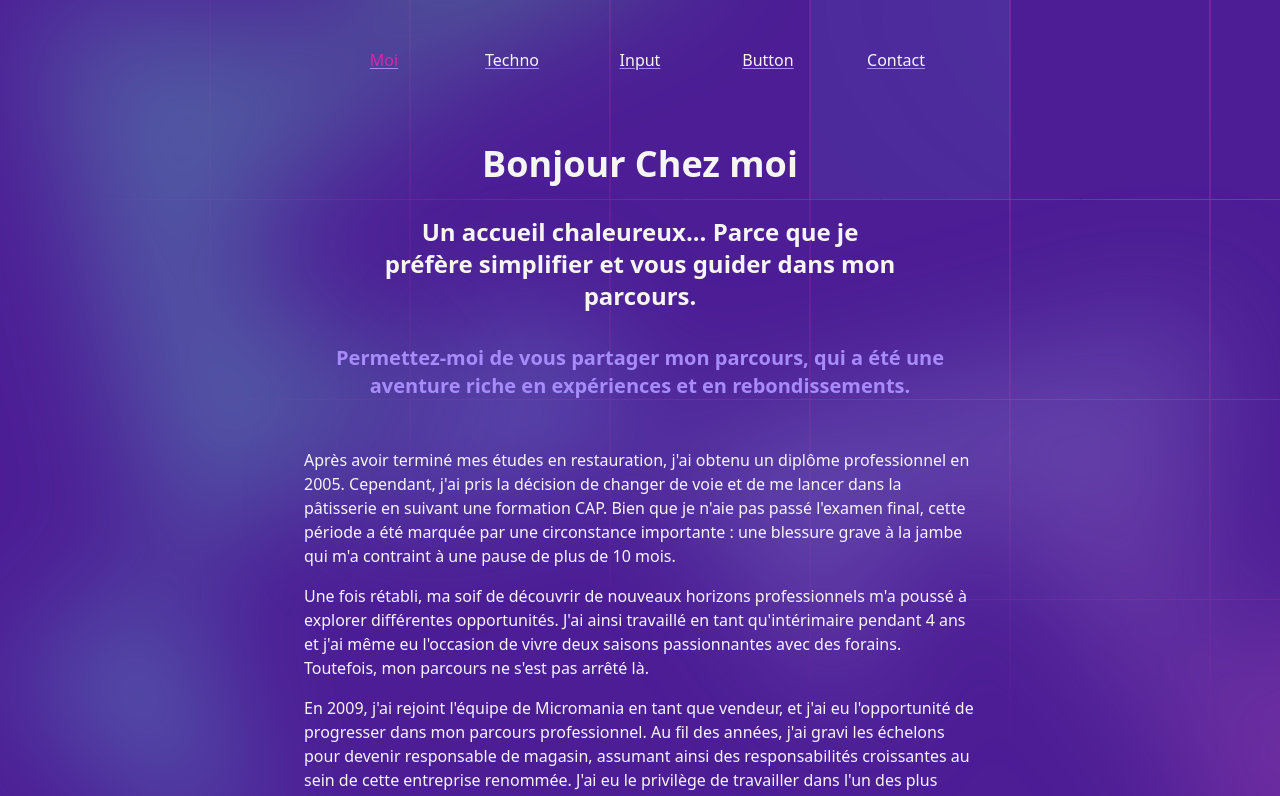
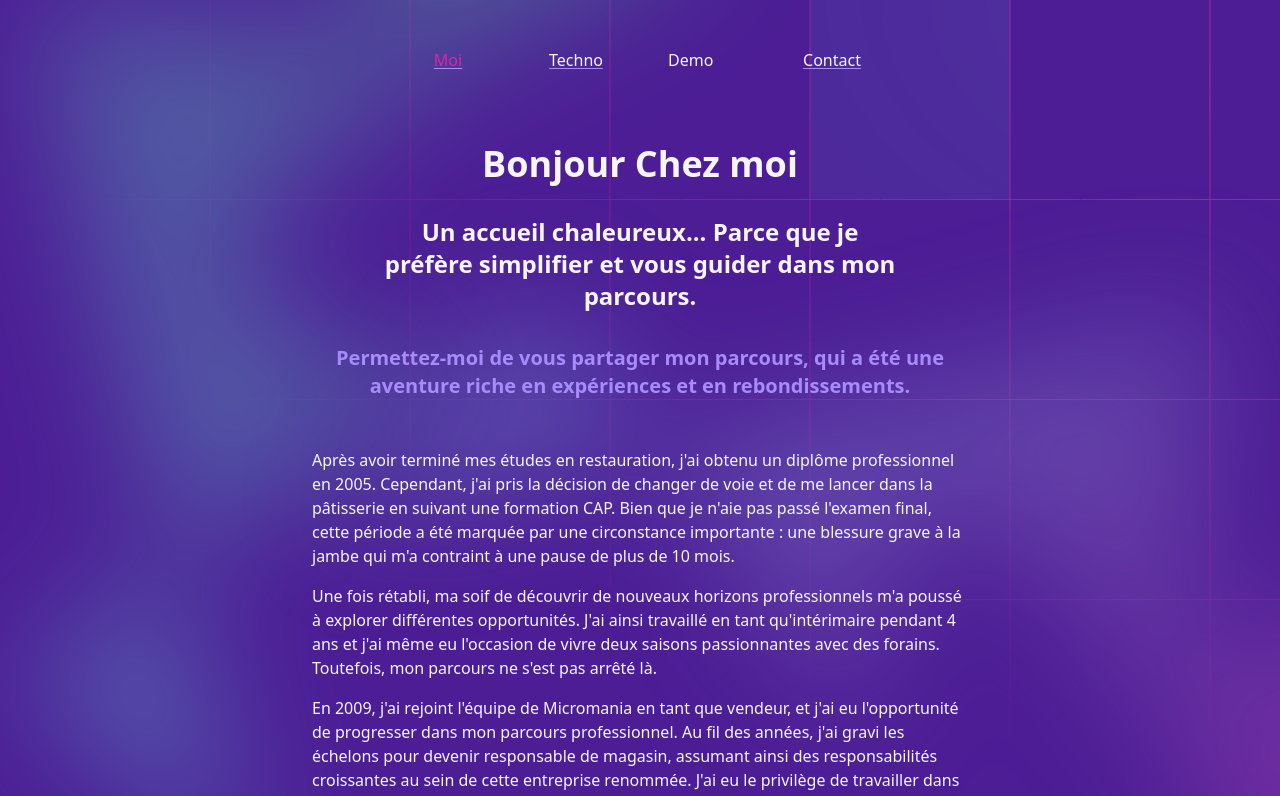
Before and after one commit to Robuchon/MaVitrine, a Vue app: page /home in a window 1280 px wide. Shown: the top 796 px of the page. Built offline with nearby package versions, Linux system fonts and the light colour scheme; what prettier-plugin-tailwindcss would draw is missing.

Commit message:
Amélioration de la logique de la Nav

```diff
--- a/src/App.vue
+++ b/src/App.vue
@@ -87,11 +87,11 @@
       </div>
     </div>
     <NavbarTarget
-      class="z-10"
+      class="z-20"
       :target="selectInput.value"
       :navigation="navigation"
     ></NavbarTarget>
-    <RouterView class="z-10 mx-auto"></RouterView>
+    <RouterView class="mx-auto px-2 z-10"></RouterView>
     <Footer class="z-10"></Footer>
   </div>
 </template>
@@ -103,8 +103,14 @@ import { ref } from "vue";
 const navigation = ref([
   { name: "Moi", goto: "/home" },
   { name: "Techno", goto: "/techno" },
-  { name: "Input", goto: "/input" },
-  { name: "Button", goto: "/button" },
+  {
+    name: "Demo",
+    dataNav: [
+      { name: "Input", goto: "/input" },
+      { name: "Button", goto: "/button" },
+    ],
+  },
+
   { name: "Contact", goto: "/Contact" },
 ]);
 
--- a/src/components/navbars/VitrineNavbar.vue
+++ b/src/components/navbars/VitrineNavbar.vue
@@ -1,12 +1,12 @@
 <template>
   <Disclosure as="nav" class="z-30" v-slot="{ open }">
     <div
-      class="px-8 pt-4 md:px-8 md:pt-10 lg:px-24 xl:mx-auto xl:w-[1200px] xl:px-0"
+      class="px-8 pt-4 md:px-8 md:pt-10 lg:px-24 xl:mx-auto  xl:w-[1200px] xl:px-0"
     >
-      <div class="flex flex-1 items-center justify-between">
+      <div class="flexitems-center justify-between">
         <PopoverGroup
           as="nav"
-          class="mx-auto flex justify-center space-x-2 lg:space-x-8 xl:basis-1/2"
+          class="mx-auto flex flex-wrap  justify-center space-x-2 lg:space-x-8 xl:basis-1/2"
         >
           <div v-for="item in navigation">
             <div v-if="item.dataNav === undefined" class="flex w-24">
@@ -36,7 +36,7 @@
                       : 'text-Primary hover:text-Neutral'
                   "
                 >
-                  Services
+                  {{ item.name }}
                 </p>
               </PopoverButton>
               <transition
@@ -49,7 +49,8 @@
               >
                 <PopoverPanel
                   v-if="opendropdown"
-                  class="absolute z-20 mt-10 -ml-2"
+                  class="absolute z-20 mt-10 -ml-5"
+                  :class="opendropdown"
                   static
                 >
                   <DropDown
--- a/src/components/navbars/vitrineComponents/DropDown.vue
+++ b/src/components/navbars/vitrineComponents/DropDown.vue
@@ -2,16 +2,16 @@
   <div
     class="overflow-hidden rounded-lg shadow-lg ring-1 ring-Primary ring-opacity-5"
   >
-    <div class="mx-auto flex flex-col bg-white w-28 z-20">
+    <div class="mx-auto flex w-28 flex-col bg-Secondary">
       <div>
         <div class="grid">
           <div
             v-for="item in dataNav"
             :key="item.name"
-            class="m-3 flex items-center text-center cursor-pointer"
+            class="flex cursor-pointer items-center py-4 text-center"
             @click="goTo(item)"
           >
-            <p class="mx-auto hover:text-Neutral">
+            <p class="mx-auto my-0 hover:text-Neutral">
               {{ item.name }}
             </p>
           </div>
@@ -28,10 +28,16 @@ const emit = defineEmits(["action"]);
 
 function goTo(value) {
   emit("action");
-  router.push({
-    name: value.goto,
-    params: { view: value.param },
-  });
+  if (value.param) {
+    router.push({
+      name: value.goto,
+      params: { view: value.param },
+    });
+  } else {
+    router.push({
+      path: value.goto,
+    });
+  }
 }
 </script>
 
```
